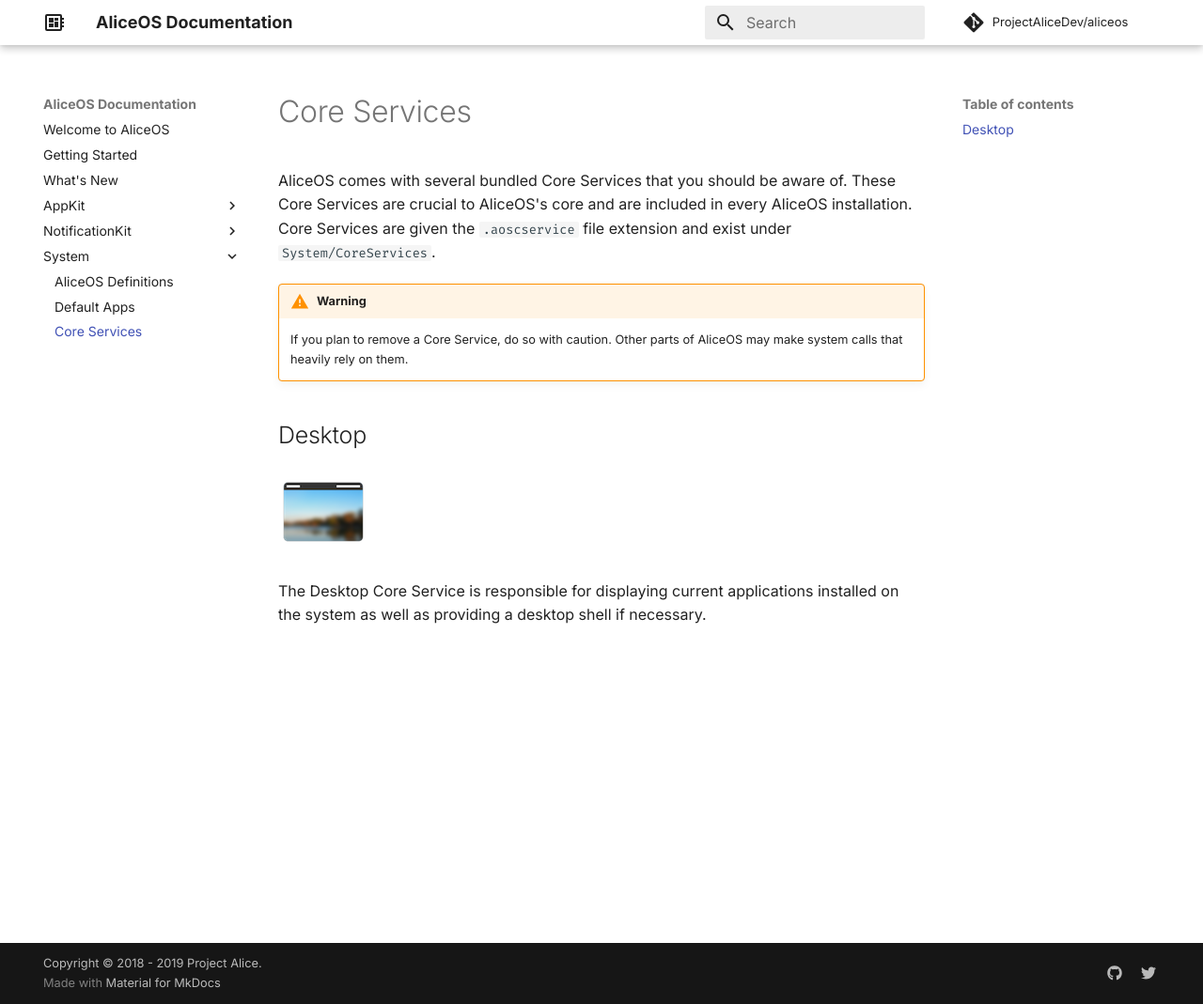
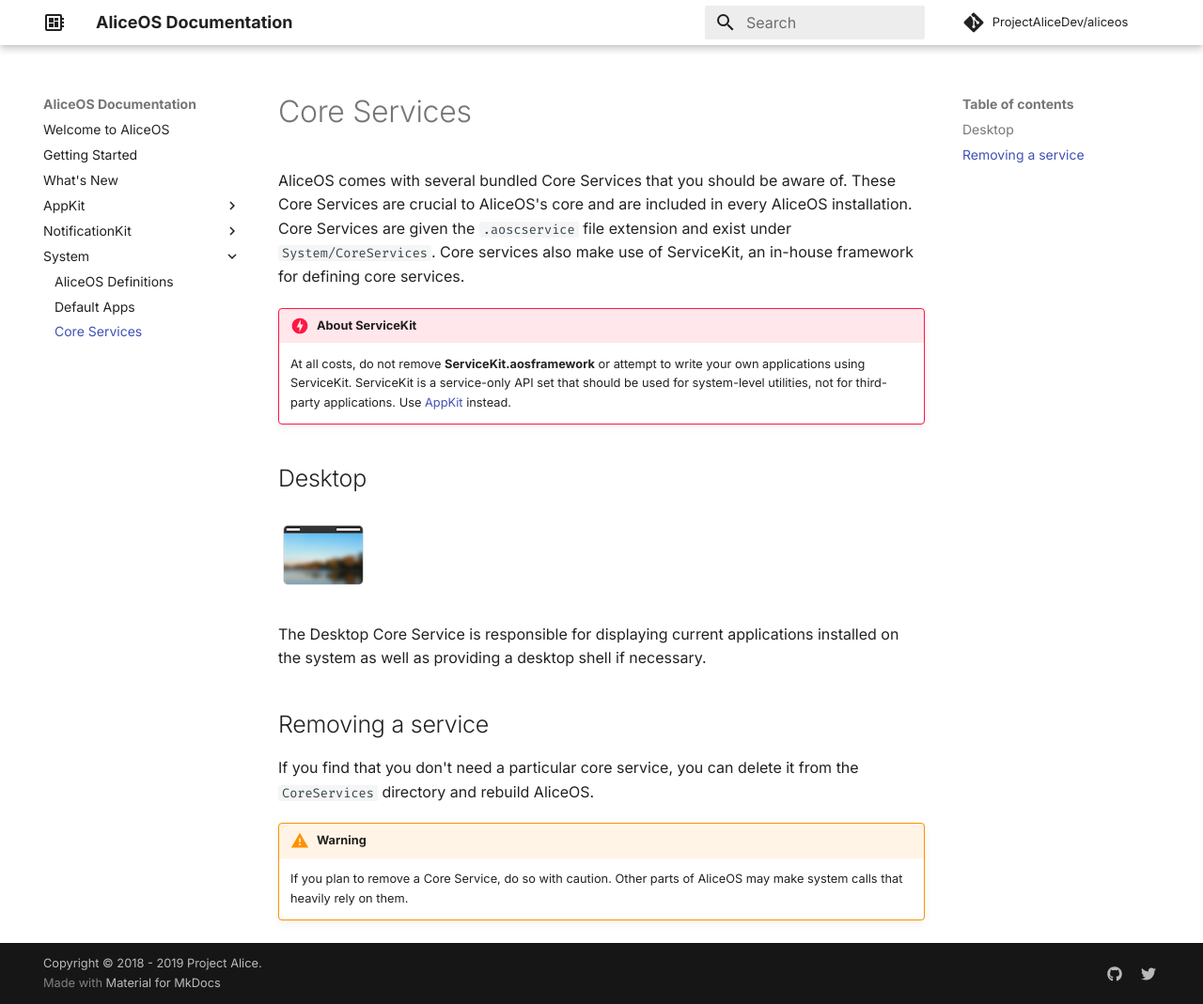
Before and after one commit to ProjectAliceDev/aliceos, an MkDocs documentation site: the page built from mkdocs/System/03-core-services.md, in a window 1280 px wide and 1069 px high. Shown: the whole window at 94% size. Built offline with MkDocs 1.6.1 and Material for MkDocs 9.7.7, drawn with Linux system fonts in a browser that asks for light colours; some web fonts are replaced; comment, search, counter and statistics services are not loaded.

Commit message:
[mkdocs + docs] Write documentation on ServiceKit

```diff
--- a/docs/NotificationKit/index.html
+++ b/docs/NotificationKit/index.html
@@ -527,7 +527,7 @@
                 <h1 id="notificationkit-overview">NotificationKit Overview<a class="headerlink" href="#notificationkit-overview" title="Permanent link">&para;</a></h1>
 <p><strong>NotificationKit</strong> is the official API set for sending notifications in AliceOS. Notifications include the following:</p>
 <ul>
-<li><a href="banner.md">Banners</a>: Temporary popups from the top of the screen that can be acted upon or dismissed.</li>
+<li><a href="./banner.md">Banners</a>: Temporary popups from the top of the screen that can be acted upon or dismissed.</li>
 <li>Alerts: Full-screen dialog boxes that require user input immediately.</li>
 <li>Sounds: Sounds that play to incidate something has occured.</li>
 </ul>
--- a/mkdocs/System/03-core-services.md
+++ b/mkdocs/System/03-core-services.md
@@ -1,12 +1,20 @@
 #  Core Services
 
-AliceOS comes with several bundled Core Services that you should be aware of. These Core Services are crucial to AliceOS's core and are included in every AliceOS installation. Core Services are given the `.aoscservice` file extension and exist under `System/CoreServices`.
+AliceOS comes with several bundled Core Services that you should be aware of. These Core Services are crucial to AliceOS's core and are included in every AliceOS installation. Core Services are given the `.aoscservice` file extension and exist under `System/CoreServices`. Core services also make use of ServiceKit, an in-house framework for defining core services.
 
-!!! warning
-    If you plan to remove a Core Service, do so with caution. Other parts of AliceOS may make system calls that heavily rely on them.
+!!! danger "About ServiceKit"
+    At all costs, do not remove **ServiceKit.aosframework** or attempt to write your own applications using ServiceKit. ServiceKit is a service-only API set that should be used for system-level utilities, not for third-party applications. Use [AppKit](../AppKit/index.md) instead.
 
 ## Desktop
 
 ![Desktop icon](../images/system/cservices/desktop.png)
 
 The Desktop Core Service is responsible for displaying current applications installed on the system as well as providing a desktop shell if necessary.
+
+
+## Removing a service
+
+If you find that you don't need a particular core service, you can delete it from the `CoreServices` directory and rebuild AliceOS.
+
+!!! warning
+    If you plan to remove a Core Service, do so with caution. Other parts of AliceOS may make system calls that heavily rely on them.
```
Also changed, not shown: docs/System/03-core-services/index.html (+24 -4 lines), docs/search/search_index.json (+1 -1 lines), mkdocs/NotificationKit/index.md (+1 -1 lines), 2 other files.
